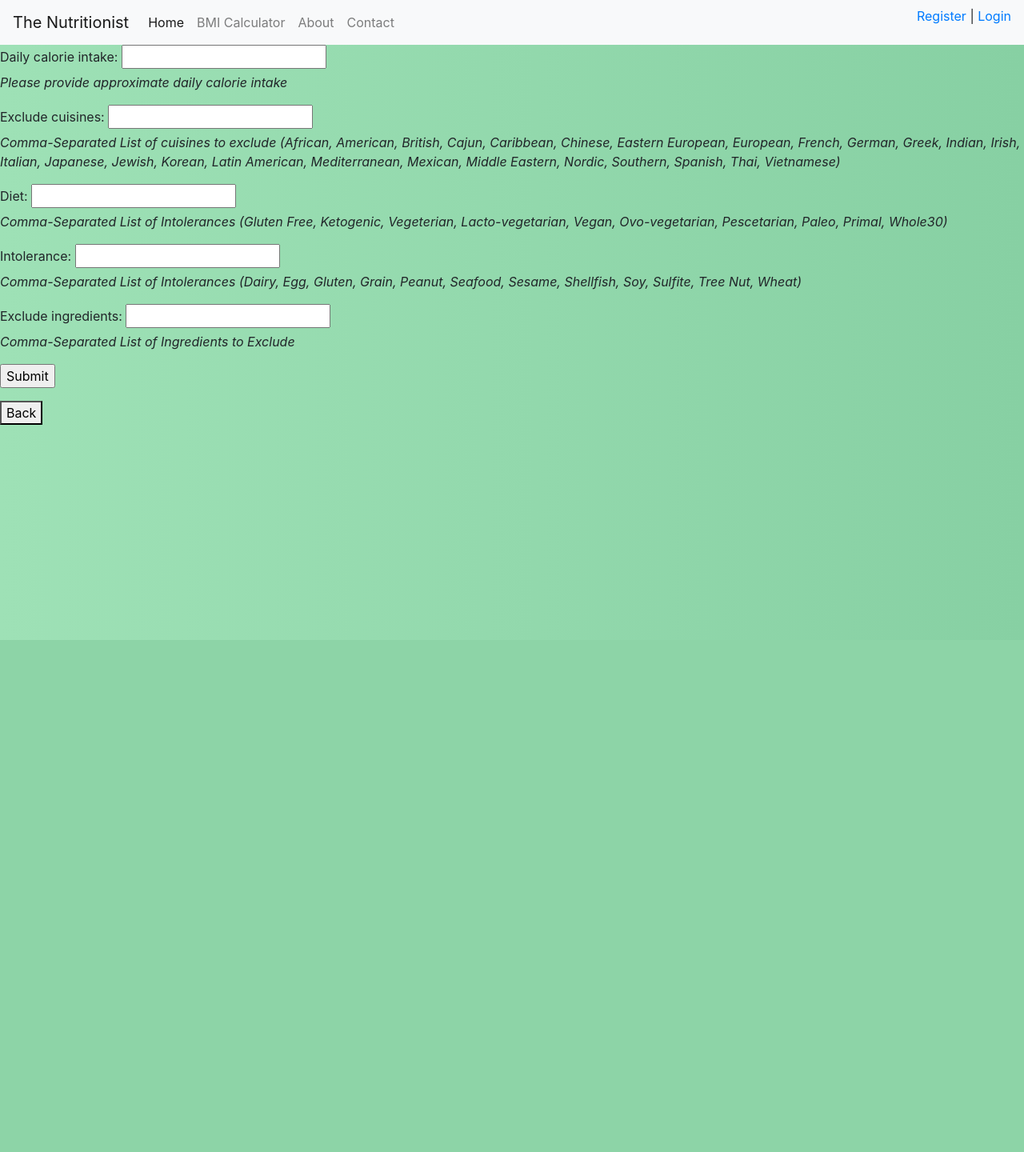
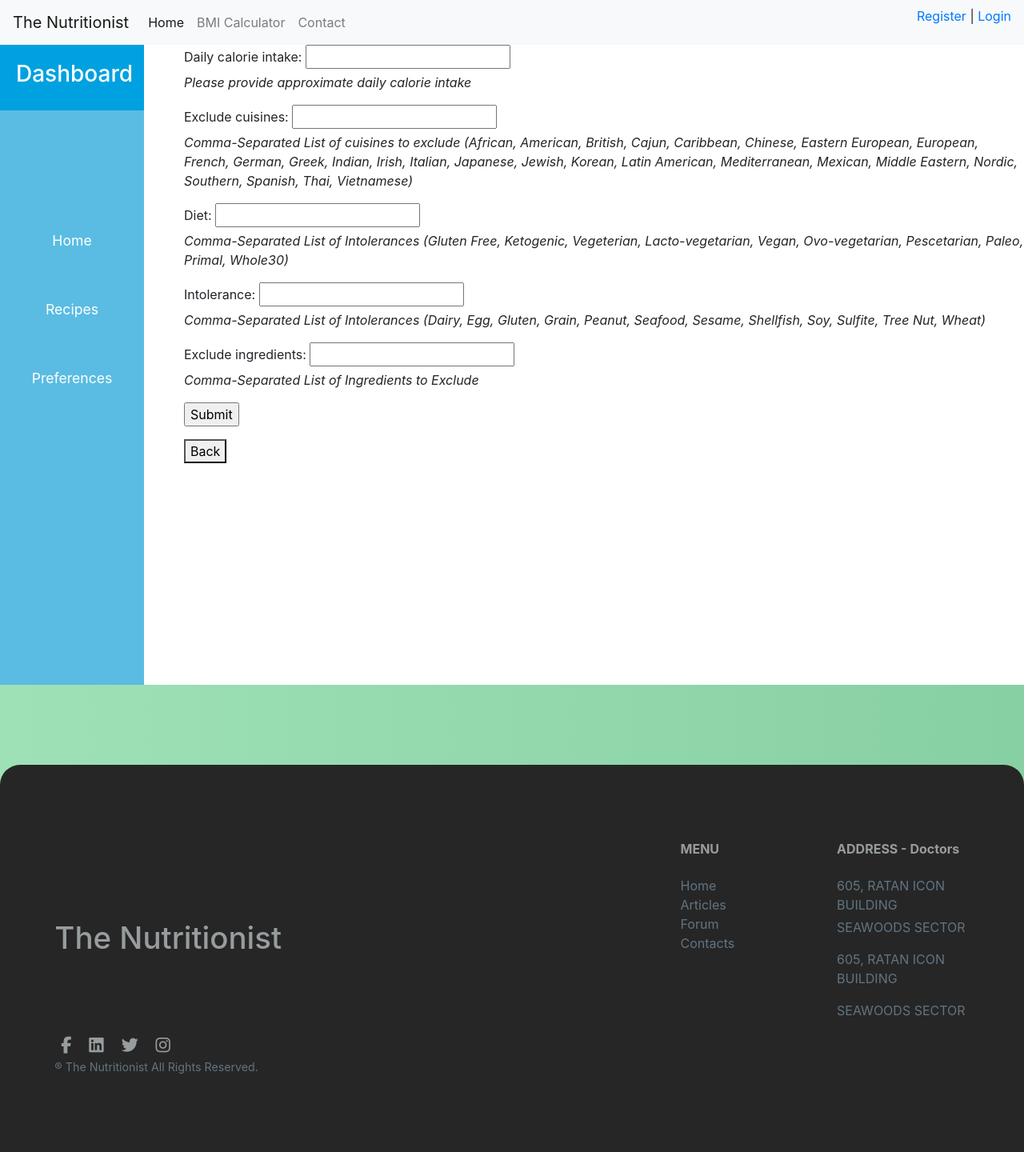
Before and after one commit to michal-sitarz2/WeightLossWeb, a Django app: page /account/dashboard/1/set_preferences in a window 1280 px wide. Shown: the whole page at 80% size. Before the commit the page ends 800 px from the top, so only its background shows below. Run offline with Django 3.2, Linux system fonts and the light colour scheme; some libraries are stand-ins or nearby versions.

Commit message:
Dashboard Started - added sidebar

```diff
--- a/src/diets/templates/diets/set_preferences_form.html
+++ b/src/diets/templates/diets/set_preferences_form.html
@@ -2,6 +2,31 @@
 
 {% block content %}
 
+<div class="wrapper">
+
+    <!-- Sidebar -->
+    <nav id="sidebar">
+        <div class="sidebar-header">
+            <h3>Dashboard</h3>
+        </div>
+
+        <ul class="list-unstyled components">
+
+            <li>
+                <a href="{% url 'user_dashboard' request.user.pk %}">Home</a>
+            </li>
+            <li>
+                <a href="{%url 'view_recipe_recommendations' request.user.pk %}">Recipes</a>
+            </li>
+            <li>
+                <a href="{%url 'set_dietary_preferences' request.user.pk %}">Preferences</a>
+            </li>
+        </ul>
+    </nav>
+
+
+    <div id="content">
+        <div class="content-dashboard">
             <form method="post">
                 {% csrf_token %}
                 {% for field in form %}
@@ -22,5 +47,10 @@
                 <input type="submit" value="Submit">
             </form>
             <a href="{%url 'user_dashboard' request.user.pk %}"><button>Back</button></a>
+        </div>
+    </div>
+</div>
+
+
 
 {% endblock %}
--- a/src/pages/static/css/main.css
+++ b/src/pages/static/css/main.css
@@ -3,6 +3,7 @@
     2. BMI page
     3. Contact page
     4. Login Page
+    5. Footer Page
 
 */
 
@@ -16,10 +17,7 @@ body {
 /* 1. Home page */
 /* ================================================================= */
 
-.about-text {
-
-
-}
+.about-text {}
 
 
 /* 3. Contact page */
@@ -69,6 +67,7 @@ body {
     background-color: rgb(3, 104, 3);
     color: white;
 }
+
 /* 4. Login page */
 /* ================================================================= */
 
@@ -191,3 +190,130 @@ body {
     color: white;
     background-color: #36c536;
 }
+
+
+/* 5. Footer page */
+/* ================================================================= */
+
+/* @import url('https://fonts.googleapis.com/css?family=Rubik&display=swap'); */
+
+
+.footer-container {
+    overflow: hidden;
+    margin-top: 100px;
+    background: #262626;
+    color: #627482 !important;
+    margin-bottom: 0;
+    padding-bottom: 0;
+    border-radius: 25px 25px 0 0;
+}
+
+.footer-container small {
+    font-size: calc(12px + (15 - 12) * ((100vw - 360px) / (1600 - 360))) !important
+}
+
+.bold-text {
+    color: #989c9e !important
+}
+
+.mt-55 {
+    margin-top: calc(50px + (60 - 50) * ((100vw - 360px) / (1600 - 360))) !important
+}
+
+.footer-container h3 {
+    font-size: calc(34px + (40 - 34) * ((100vw - 360px) / (1600 - 360))) !important
+}
+
+.social {
+    font-size: 21px !important
+}
+
+.rights {
+    font-size: calc(10px + (12 - 10) * ((100vw - 360px) / (1600 - 360))) !important
+}
+
+/* 6. Dashboard */
+/* ================================================================= */
+
+/* Side Bar */
+.wrapper {
+    display: flex;
+    width: 100%;
+    align-items: stretch;
+}
+
+#sidebar {
+    min-width: 180px;
+    max-width: 180px;
+    min-height: 100vh;
+    background: #5abce2;
+    color: #fff;
+    transition: all 0.3s;
+
+    text-align: center;
+}
+
+#sidebar.active {
+    margin-left: -180px;
+}
+
+.dropdown-toggle::after {
+    display: block;
+    position: absolute;
+    top: 50%;
+    right: 20px;
+    transform: translateY(-50%);
+}
+
+
+#sidebar .sidebar-header {
+    padding: 20px;
+    background: #00a1e0;
+}
+
+#sidebar ul.components {
+    padding: 20px 0;
+    margin-top: 100px;
+}
+
+
+#sidebar ul li a {
+    padding: 30px;
+    font-size: 1.1em;
+    display: block;
+    color: white;
+    text-decoration: none;
+}
+#sidebar ul li a:hover {
+    color: #00a1e0;
+    background: #fff;
+}
+
+#sidebar ul li.active > a, a[aria-expanded="true"] {
+    color: #fff;
+    background: #6d7fcc;
+}
+
+
+@media (max-width: 768px) {
+    #sidebar {
+        margin-left: -200px;
+    }
+    #sidebar.active {
+        margin-left: 0;
+    }
+}
+
+/* End of Side Bar */
+
+
+#content {
+    width: 100%;
+
+}
+.content-dashboard {
+    width: 100%;
+    min-height: 100vh;
+    background-color: white;
+    padding-left: 50px;
+}
--- a/src/pages/static/js/main.js
+++ b/src/pages/static/js/main.js
@@ -40,3 +40,13 @@
         $('.register-show').removeClass('show-log-panel');
     }
 });
+
+// Dashboard
+
+$(document).ready(function () {
+
+    $('#sidebarCollapse').on('click', function () {
+        $('#sidebar').toggleClass('active');
+    });
+
+});
--- a/src/templates/base.html
+++ b/src/templates/base.html
@@ -35,6 +35,9 @@
     <link rel="stylesheet" type="text/css" href="{% static 'css/main.css' %}">
     <script src="{% static 'js/main.js' %}"></script>
 
+    <!-- just for test -->
+
+
 </head>
 
 <body>
@@ -55,6 +58,8 @@
     {% block content %}
 
     {% endblock %}
+
+    {% include 'footer.html' %}
 </body>
 
 </html>
--- /dev/null
+++ b/src/templates/footer.html
@@ -0,0 +1,39 @@
+<div class="footer-container container-fluid pb-0 mb-0 justify-content-center text-light ">
+    <footer>
+        <div class="row my-5 justify-content-center py-5">
+            <div class="col-11">
+                <div class="row ">
+                    <div class="col-xl-8 col-md-4 col-sm-4 col-12 my-auto mx-auto a">
+                        <h3 class="text-muted mb-md-0 mb-5 bold-text">The Nutritionist</h3>
+                    </div>
+                    <div class="col-xl-2 col-md-4 col-sm-4 col-12">
+                        <h6 class="mb-3 mb-lg-4 bold-text "><b>MENU</b></h6>
+                        <ul class="list-unstyled">
+                            <li>Home</li>
+                            <li>Articles</li>
+                            <li>Forum</li>
+                            <li>Contacts</li>
+                        </ul>
+                    </div>
+                    <div class="col-xl-2 col-md-4 col-sm-4 col-12">
+                        <h6 class="mb-3 mb-lg-4 text-muted bold-text mt-sm-0 mt-5"><b>ADDRESS - Doctors</b></h6>
+                        <p class="mb-1">605, RATAN ICON BUILDING</p>
+                        <p>SEAWOODS SECTOR</p>
+                        <p class="mt-2">605, RATAN ICON BUILDING</p>
+                        <p>SEAWOODS SECTOR</p>
+                    </div>
+                </div>
+                <div class="row ">
+                    <div class="col-xl-8 col-md-4 col-sm-4 col-auto my-md-0 mt-5 order-sm-1 order-3 align-self-end">
+                        <p class="social text-muted mb-0 pb-0 bold-text"> <span class="mx-2"><i class="fa fa-facebook"
+                                    aria-hidden="true"></i></span> <span class="mx-2"><i class="fa fa-linkedin-square"
+                                    aria-hidden="true"></i></span> <span class="mx-2"><i class="fa fa-twitter"
+                                    aria-hidden="true"></i></span> <span class="mx-2"><i class="fa fa-instagram"
+                                    aria-hidden="true"></i></span> </p><small class="rights"><span>&#174;</span> The Nutritionist
+                            All Rights Reserved.</small>
+                    </div>
+                </div>
+            </div>
+        </div>
+    </footer>
+</div>
--- a/src/templates/homepage.html
+++ b/src/templates/homepage.html
@@ -5,7 +5,7 @@
     <h1 class="text-center">The Nutrionists - Website</h1>
 
     <div class="container">
-        <div class="card" style="width: 100%;">
+        <div class="card" style="width: 100%; border-radius: 25px;">
             <div class="card-body">
                 <div class="row">
                     <div class="col-md-8">
--- a/src/templates/navbar.html
+++ b/src/templates/navbar.html
@@ -13,9 +13,6 @@
             </li>
             <li class="nav-item">
                 <a class="nav-link" href="/bmi">BMI Calculator</a>
-            </li>
-            <li class="nav-item">
-                <a class="nav-link" href="#">About</a>
             </li>
             <li class="nav-item">
                 <a class="nav-link" href="/contact">Contact</a>
```
Also changed, not shown: src/account/templates/account/dashboard.html (+43 -5 lines), src/account/templates/account/sidebar.html (added, +18 -0 lines), src/meals/templates/meals/list_recipes.html (+36 -4 lines). Lines whose indentation alone changed are shown as unchanged.
